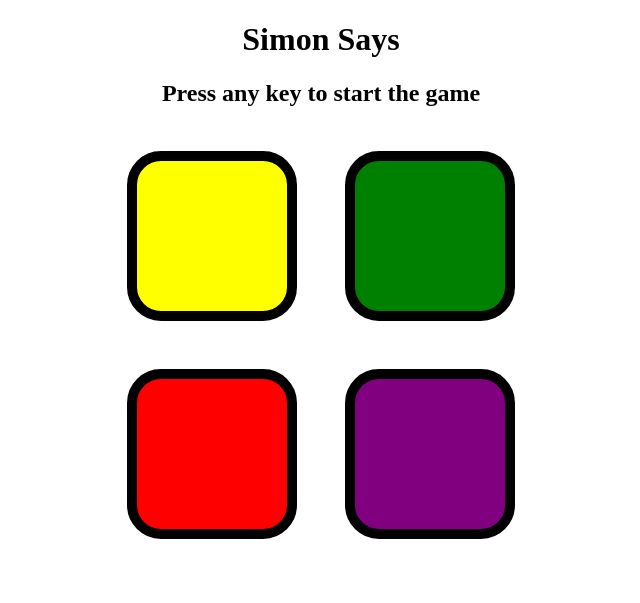
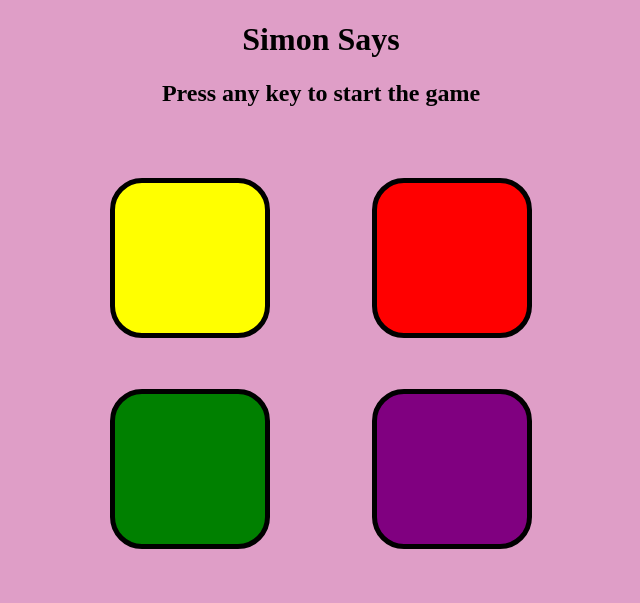
Before and after one commit to Vishal621228/Simon-Says, a plain HTML site: page index.html in a window 1280 px wide. Shown: the whole page, without its empty margins (319-959 px from the left). Drawn offline with Linux system fonts and the light colour scheme.

Commit message:
Upgrading it to work on mobiles

```diff
--- a/app.js
+++ b/app.js
@@ -27,9 +27,14 @@ function randomBtn(btns) {
 function levelUp() {
     level++;
     h2.innerText = `Level ${level}`;
-    let btn = randomBtn(btns);
-    btnFlash(btn);
-    gameSeq.push(btn.classList[1]);
+    let randBtn = randomBtn(btns);
+    gameSeq.push(randBtn.classList[1]);
+
+    for(let i=0; i<gameSeq.length; i++) {
+        setTimeout(function() {
+            btnFlash(document.querySelector(`.${gameSeq[i]}`));
+        }, 300*(i+1))
+    }
     userSeq = [];
 }
 
--- a/index.html
+++ b/index.html
@@ -10,10 +10,14 @@
     <h1>Simon Says</h1>
     <h2>Press any key to start the game</h2>
     <div class="container">
-        <div class="box yellow"></div>
-        <div class="box green"></div>
-        <div class="box red"></div>
-        <div class="box purple"></div>
+        <div class="sub">
+            <div class="box yellow"></div>
+            <div class="box green"></div>
+        </div>
+        <div class="sub">
+            <div class="box red"></div>
+            <div class="box purple"></div>
+        </div>
     </div>
     <script src="app.js"></script>
 </body>
--- a/style.css
+++ b/style.css
@@ -1,20 +1,23 @@
 body {
     text-align: center;
-}
-.box {
-    height: 150px;
-    width: 150px;
-    border-radius: 20%;
-    border: 10px solid black;
-    margin: 1.5rem;
+    background-color: rgb(223, 158, 199);
 }
 .container {
     justify-self: center;
     display: flex;
-    width: 500px;
+    /* width: 70vw;
+    height: 70vw; */
     flex-wrap: wrap;
     justify-content: center;
 }
+.box {
+    height: 22vw;
+    width: 22vw;
+    border-radius: 20%;
+    border: 5px solid black;
+    margin: 4vw;
+}
+
 .yellow {
     background-color: yellow;
 }
@@ -30,3 +33,10 @@ body {
 .flash {
     background-color: white;
 }
+
+@media (min-width: 750px) {
+    .box {
+        width: 150px;
+        height: 150px;
+    }
+}
```
